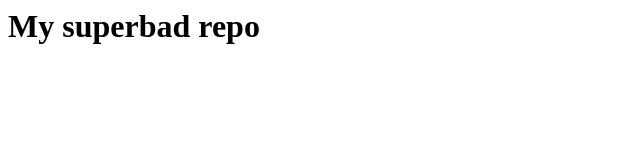
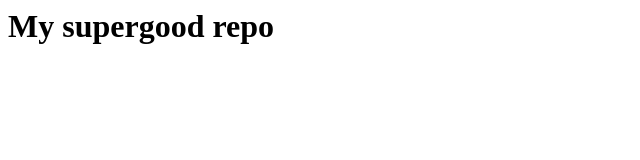
Before and after one commit to lemon-school/my-bad-repo, a plain HTML site: page index.html in a window 1280 px wide. Shown: the whole page, without its empty margins (0-640 px from the left). Drawn offline with Linux system fonts and the light colour scheme.

Commit message:
modify index.html

```diff
--- a/index.html
+++ b/index.html
@@ -1 +1 @@
-<h1> My superbad repo</h1>
+<h1> My supergood repo</h1>
```
